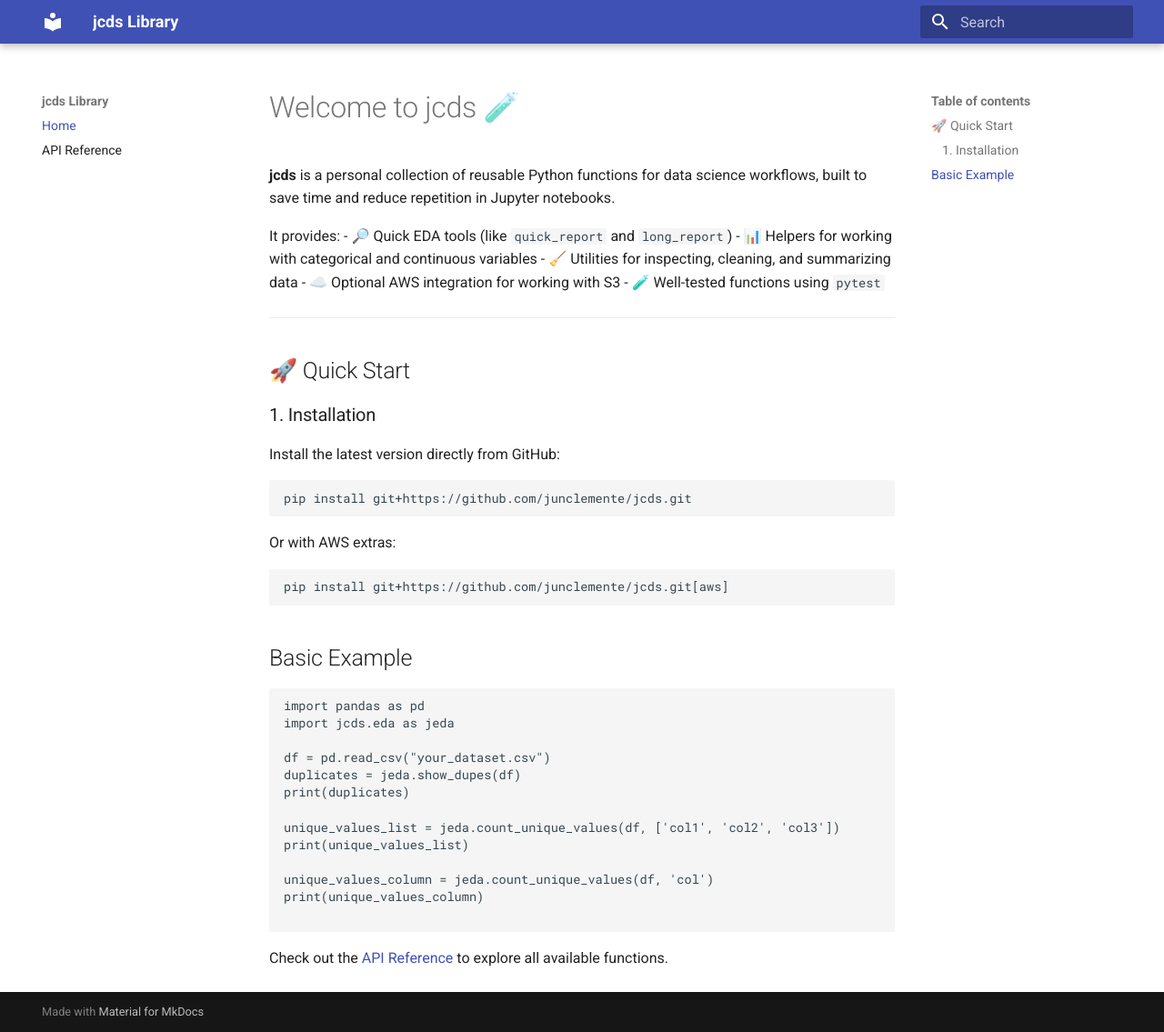
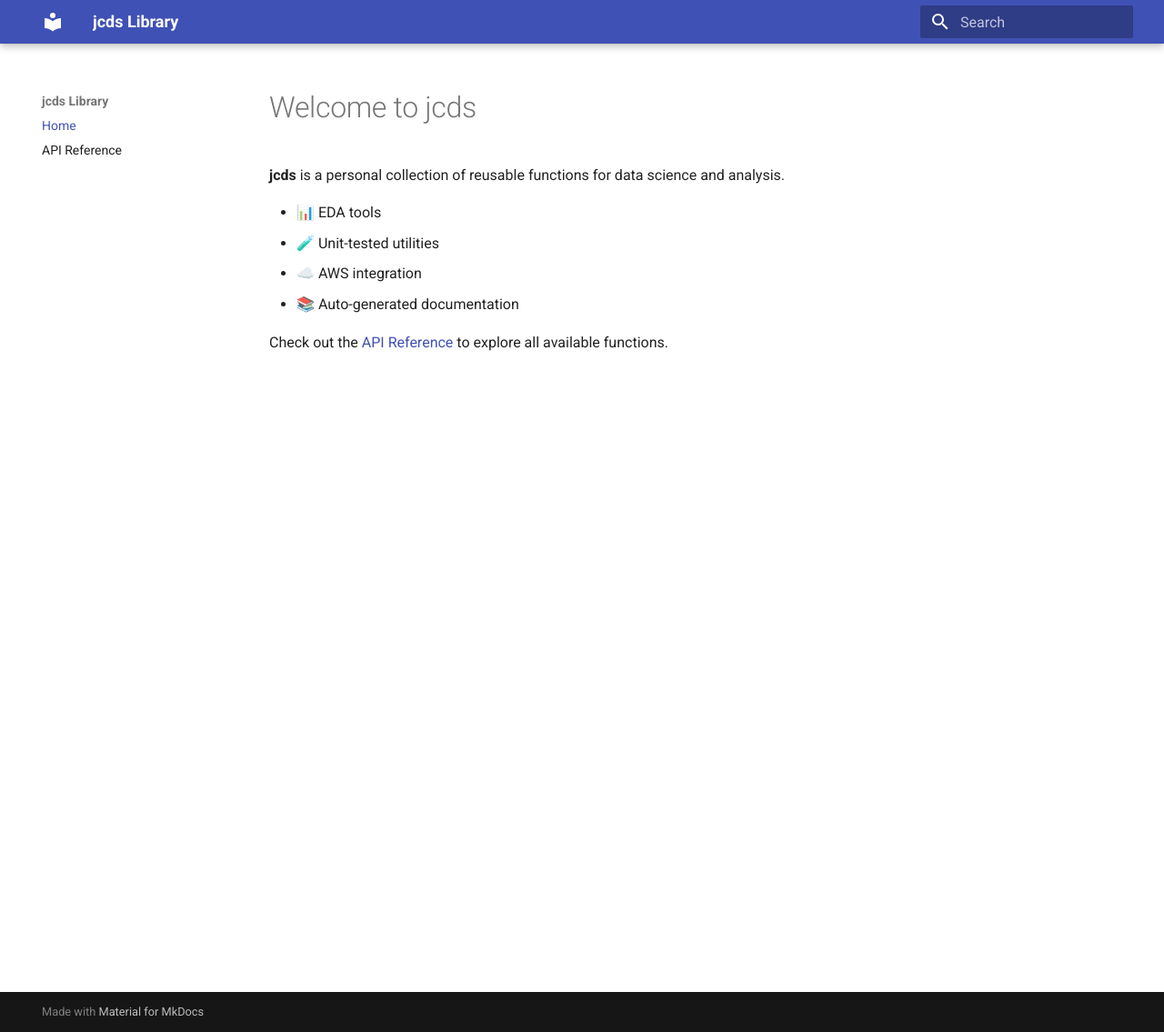
Before and after one commit to junclemente/jcds, an MkDocs documentation site: the page built from docs/index.md, in a window 1280 px wide and 1135 px high. Shown: the whole window at 91% size. Built offline with MkDocs 1.6.1 and Material for MkDocs 9.7.7, drawn with Linux system fonts in a browser that asks for light colours.

Commit message:
Setup automatic documentation

````diff
--- a/docs/index.md
+++ b/docs/index.md
@@ -1,45 +1,10 @@
-# Welcome to jcds 🧪
+# Welcome to jcds
 
-**jcds** is a personal collection of reusable Python functions for data science workflows, built to save time and reduce repetition in Jupyter notebooks.
+**jcds** is a personal collection of reusable functions for data science and analysis.
 
-It provides:
-- 🔎 Quick EDA tools (like `quick_report` and `long_report`)
-- 📊 Helpers for working with categorical and continuous variables
-- 🧹 Utilities for inspecting, cleaning, and summarizing data
-- ☁️ Optional AWS integration for working with S3
-- 🧪 Well-tested functions using `pytest`
+- 📊 EDA tools
+- 🧪 Unit-tested utilities
+- ☁️ AWS integration
+- 📚 Auto-generated documentation
 
----
-
-## 🚀 Quick Start
-
-### 1. Installation
-
-Install the latest version directly from GitHub:
-
-```bash
-pip install git+https://github.com/junclemente/jcds.git
-```
-
-Or with AWS extras:
-```bash
-pip install git+https://github.com/junclemente/jcds.git[aws]
-```
-
-## Basic Example
-```python
-import pandas as pd
-import jcds.eda as jeda
-
-df = pd.read_csv("your_dataset.csv")
-duplicates = jeda.show_dupes(df)
-print(duplicates)
-
-unique_values_list = jeda.count_unique_values(df, ['col1', 'col2', 'col3'])
-print(unique_values_list)
-
-unique_values_column = jeda.count_unique_values(df, 'col')
-print(unique_values_column)
-
-```
 Check out the [API Reference](api.md) to explore all available functions.
--- a/environment.yml
+++ b/environment.yml
@@ -24,3 +24,6 @@ dependencies:
       - -e .
       - moto
       - requests
+      - mkdocs
+      - mkdocstrings[python]
+      - mkdocs-material
--- a/mkdocs.yml
+++ b/mkdocs.yml
@@ -1,5 +1,4 @@
 site_name: jcds Library
-
 theme:
   name: material
 
@@ -10,9 +9,7 @@ nav:
 plugins:
   - search
   - mkdocstrings:
+      default_handler: python
       handlers:
         python:
-          options:
-            show_source: true
-            show_signature_annotations: true
           paths: [jcds]
````
Also changed, not shown: docs/api.md (+2 -14 lines).
